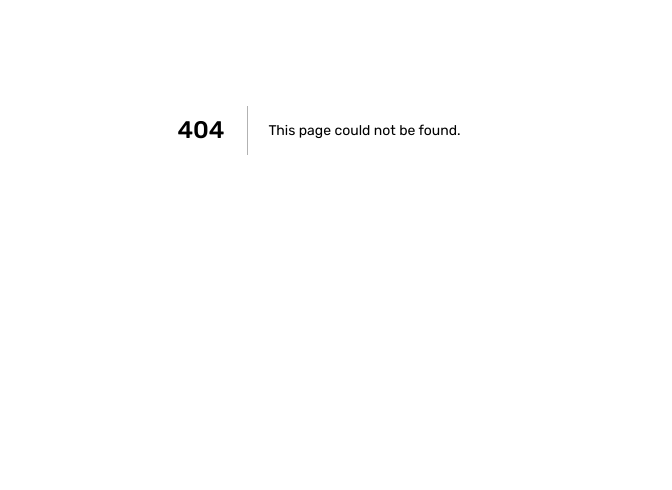
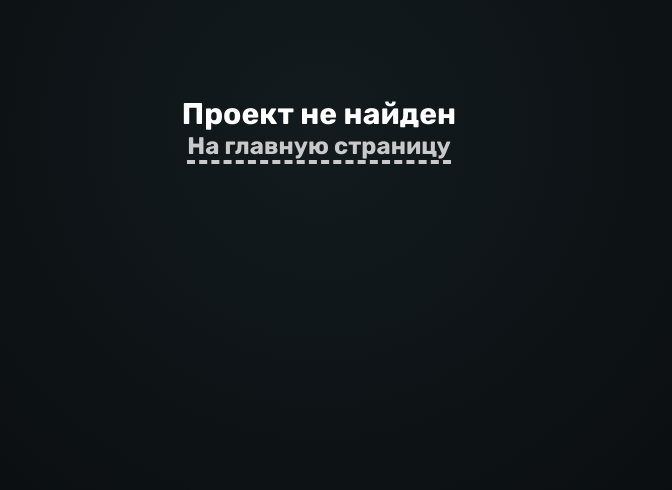
Before and after one commit to hoprik/Hoprikweb, a Next.js app: page /project in a window 1280 px wide. Before the commit this address had no page. Shown: the part 270-760 px from the top of the page, without its empty margins (321-993 px from the left). Built offline with nearby package versions, Linux system fonts and the light colour scheme.

Commit message:
пизда

```diff
--- /dev/null
+++ b/app/api/story/route.ts
@@ -0,0 +1,20 @@
+import storyJson from "../../../public/story.json"
+function random(max: number) {
+    return Math.floor(Math.random() * max)
+}
+export async function GET() {
+    const json = JSON.parse(JSON.stringify(storyJson))
+    const randomStoryType = random(100)
+    console.log(randomStoryType)
+    let story = ""
+    if (randomStoryType < 90) {
+        story = json["normal"][random(json["normal"].length)]
+    }
+    else if (randomStoryType > 90 && randomStoryType < 96){
+        story = json["funny"][random(json["funny"].length)]
+    }
+    else{
+        story = json["pizec"][random(json["pizec"].length)]
+    }
+    return Response.json({answer:story})
+}
--- a/app/globals.css
+++ b/app/globals.css
@@ -391,6 +391,58 @@ footer{
   font-size: 24px;
 }
 
+.payment-wrapper{
+  width: 100%;
+  height: 100vh;
+  display: flex;
+  align-items: center;
+  justify-content: center;
+}
+
+.success-info{
+  display: flex;
+  color: white;
+  align-items: center;
+  font-size: 24px;
+}
+
+.success-info > *{
+  margin: 10px;
+}
+
+.failed-info{
+  display: flex;
+  color: white;
+  align-items: center;
+  font-size: 24px;
+}
+
+.failed-info > svg{
+}
+
+.project_wrapper_error{
+  width: 100%;
+  height: 100vh;
+  display: flex;
+  flex-direction: column;
+  align-items: center;
+  justify-content: center;
+}
+
+.project_error_a{
+  color: #c9c9c9;
+  font-weight: bold;
+  font-size: 24px;
+  text-decoration: none;
+}
+
+.project_error_a:after{
+  display: block;
+  content: '';
+  width: 100%;
+  border-bottom: 4px dashed #c9c9c9;
+}
+
 
 @media screen and (max-width: 1150px) {
   .fourthpage_floor{
--- a/app/layout.tsx
+++ b/app/layout.tsx
@@ -1,6 +1,7 @@
 import type { Metadata } from "next";
 import { Inter } from "next/font/google";
 import "./globals.css";
+import Script from "next/script";
 
 const inter = Inter({ subsets: ["latin"] });
 
@@ -16,6 +17,12 @@ export default function RootLayout({
 }>) {
   return (
     <html lang="ru">
+      <head>
+        <Script
+            src="https://telegram.org/js/telegram-web-app.js"
+            strategy="beforeInteractive"
+        />
+      </head>
       <body className={inter.className}>{children}</body>
     </html>
   );
--- /dev/null
+++ b/app/payment/failed/page.tsx
@@ -0,0 +1,33 @@
+"use client"
+import Page from "../../../components/page";
+import {useEffect} from "react";
+
+function mark() {
+    return <svg width="100" height="100" viewBox="0 0 18 18" fill="none" xmlns="http://www.w3.org/2000/svg">
+
+        <path fill="red"
+              d="M11.71 10.29C11.8037 10.383 11.8781 10.4936 11.9289 10.6154C11.9797 10.7373 12.0058 10.868 12.0058 11C12.0058 11.132 11.9797 11.2627 11.9289 11.3846C11.8781 11.5064 11.8037 11.617 11.71 11.71C11.617 11.8037 11.5064 11.8781 11.3846 11.9289C11.2627 11.9797 11.132 12.0058 11 12.0058C10.868 12.0058 10.7373 11.9797 10.6154 11.9289C10.4936 11.8781 10.383 11.8037 10.29 11.71L9 10.41L7.71 11.71C7.61704 11.8037 7.50644 11.8781 7.38458 11.9289C7.26272 11.9797 7.13201 12.0058 7 12.0058C6.86799 12.0058 6.73728 11.9797 6.61542 11.9289C6.49356 11.8781 6.38296 11.8037 6.29 11.71C6.19627 11.617 6.12188 11.5064 6.07111 11.3846C6.02034 11.2627 5.9942 11.132 5.9942 11C5.9942 10.868 6.02034 10.7373 6.07111 10.6154C6.12188 10.4936 6.19627 10.383 6.29 10.29L7.59 9L6.29 7.71C6.1017 7.5217 5.99591 7.2663 5.99591 7C5.99591 6.7337 6.1017 6.4783 6.29 6.29C6.4783 6.1017 6.7337 5.99591 7 5.99591C7.2663 5.99591 7.5217 6.1017 7.71 6.29L9 7.59L10.29 6.29C10.4783 6.1017 10.7337 5.99591 11 5.99591C11.2663 5.99591 11.5217 6.1017 11.71 6.29C11.8983 6.4783 12.0041 6.7337 12.0041 7C12.0041 7.2663 11.8983 7.5217 11.71 7.71L10.41 9L11.71 10.29Z"/>
+
+    </svg>
+}
+
+function Main(): JSX.Element {
+    useEffect(()=>{
+        setTimeout(()=>{
+            // @ts-ignore
+            const tg = window.Telegram.WebApp
+            const data = {answer:"failed"}
+            tg.sendData(JSON.stringify(data));
+            tg.close()
+        }, 2000)
+    })
+    return <>
+        <Page>
+            <div className="payment-wrapper">
+                <h1 className="failed-info">Payment failed {mark()}</h1>
+            </div>
+        </Page>
+    </>
+}
+
+export default Main;
--- /dev/null
+++ b/app/payment/success/page.tsx
@@ -0,0 +1,30 @@
+"use client";
+import Page from "../../../components/page";
+import {useEffect} from "react";
+
+function mark() {
+    return <svg xmlns="http://www.w3.org/2000/svg" x="0px" y="0px" width="50" height="50" viewBox="0 0 512 512">
+        <path fill="#32BEA6" d="M504.1,256C504.1,119,393,7.9,256,7.9C119,7.9,7.9,119,7.9,256C7.9,393,119,504.1,256,504.1C393,504.1,504.1,393,504.1,256z"></path><path fill="#FFF" d="M392.6,172.9c-5.8-15.1-17.7-12.7-30.6-10.1c-7.7,1.6-42,11.6-96.1,68.8c-22.5,23.7-37.3,42.6-47.1,57c-6-7.3-12.8-15.2-20-22.3C176.7,244.2,152,229,151,228.4c-10.3-6.3-23.8-3.1-30.2,7.3c-6.3,10.3-3.1,23.8,7.2,30.2c0.2,0.1,21.4,13.2,39.6,31.5c18.6,18.6,35.5,43.8,35.7,44.1c4.1,6.2,11,9.8,18.3,9.8c1.2,0,2.5-0.1,3.8-0.3c8.6-1.5,15.4-7.9,17.5-16.3c0.1-0.2,8.8-24.3,54.7-72.7c37-39.1,61.7-51.5,70.3-54.9c0.1,0,0.1,0,0.3,0c0,0,0.3-0.1,0.8-0.4c1.5-0.6,2.3-0.8,2.3-0.8c-0.4,0.1-0.6,0.1-0.6,0.1l0-0.1c4-1.7,11.4-4.9,11.5-5C393.3,196.1,397,184.1,392.6,172.9z"></path>
+    </svg>
+}
+
+function Main(): JSX.Element {
+    useEffect(()=>{
+        setTimeout(()=>{
+            // @ts-ignore
+            const tg = window.Telegram.WebApp
+            const data = {answer:"success"}
+            tg.sendData(JSON.stringify(data));
+            tg.close()
+        }, 2000)
+    })
+    return <>
+        <Page>
+            <div className="payment-wrapper">
+                <h1 className="success-info">Payment success {mark()}</h1>
+            </div>
+        </Page>
+    </>
+}
+
+export default Main;
--- /dev/null
+++ b/app/project/page.tsx
@@ -0,0 +1,24 @@
+"use client";
+import Page from "../../components/page";
+import { useSearchParams } from 'next/navigation'
+
+
+function notFound() {
+    return <div className="project_wrapper_error"><h1 className="failed-info" style={{fontSize: "30px"}}>Проект не найден</h1><a className="project_error_a" href="/">На главную страницу</a></div>
+}
+
+function projectCart(cart: string | null) {
+    return <h1 className="failed-info">{cart}</h1>
+}
+
+
+function Main(): JSX.Element {
+    const pathname = useSearchParams()
+    return <>
+        <Page>
+            {pathname.has("cart")? projectCart(pathname.get("cart")) : notFound()}
+        </Page>
+    </>
+}
+
+export default Main;
--- a/components/end.tsx
+++ b/components/end.tsx
@@ -1,3 +1,4 @@
+import Link from "next/link";
 function end() {
     return <footer>
         <h1>Конец страницы =)</h1>
--- a/next.config.mjs
+++ b/next.config.mjs
@@ -1,6 +1,9 @@
 /** @type {import('next').NextConfig} */
-module.exports ={
-    output: 'standalone'
-}
-const nextConfig = {};
+const nextConfig = {
+    output: 'standalone',
+    content: [
+        './pages/**/*.{js,ts,jsx,tsx}',
+        './components/**/*.{js,ts,jsx,tsx}',
+    ]
+};
 export default nextConfig;
--- a/package.json
+++ b/package.json
@@ -13,7 +13,8 @@
     "next": "14.1.1",
     "react": "^18",
     "react-dom": "^18",
-    "react-social-icons": "^6.14.0"
+    "react-social-icons": "^6.14.0",
+    "sharp": "^0.33.2"
   },
   "devDependencies": {
     "@types/node": "^20",
--- /dev/null
+++ b/public/story.json
@@ -0,0 +1,17 @@
+{
+  "normal": [
+    "Нормал",
+    "Нормал 2",
+    "Нормал 3"
+  ],
+  "funny": [
+    "фани",
+    "фани 2",
+    "фани 3"
+  ],
+  "pizec": [
+    "пиздец",
+    "пиздец 2",
+    "пиздец 3"
+  ]
+}
```
Also changed, not shown: app/page.tsx (+21 -8 lines), 1 other file (tests, documents, lock files or other folders).
